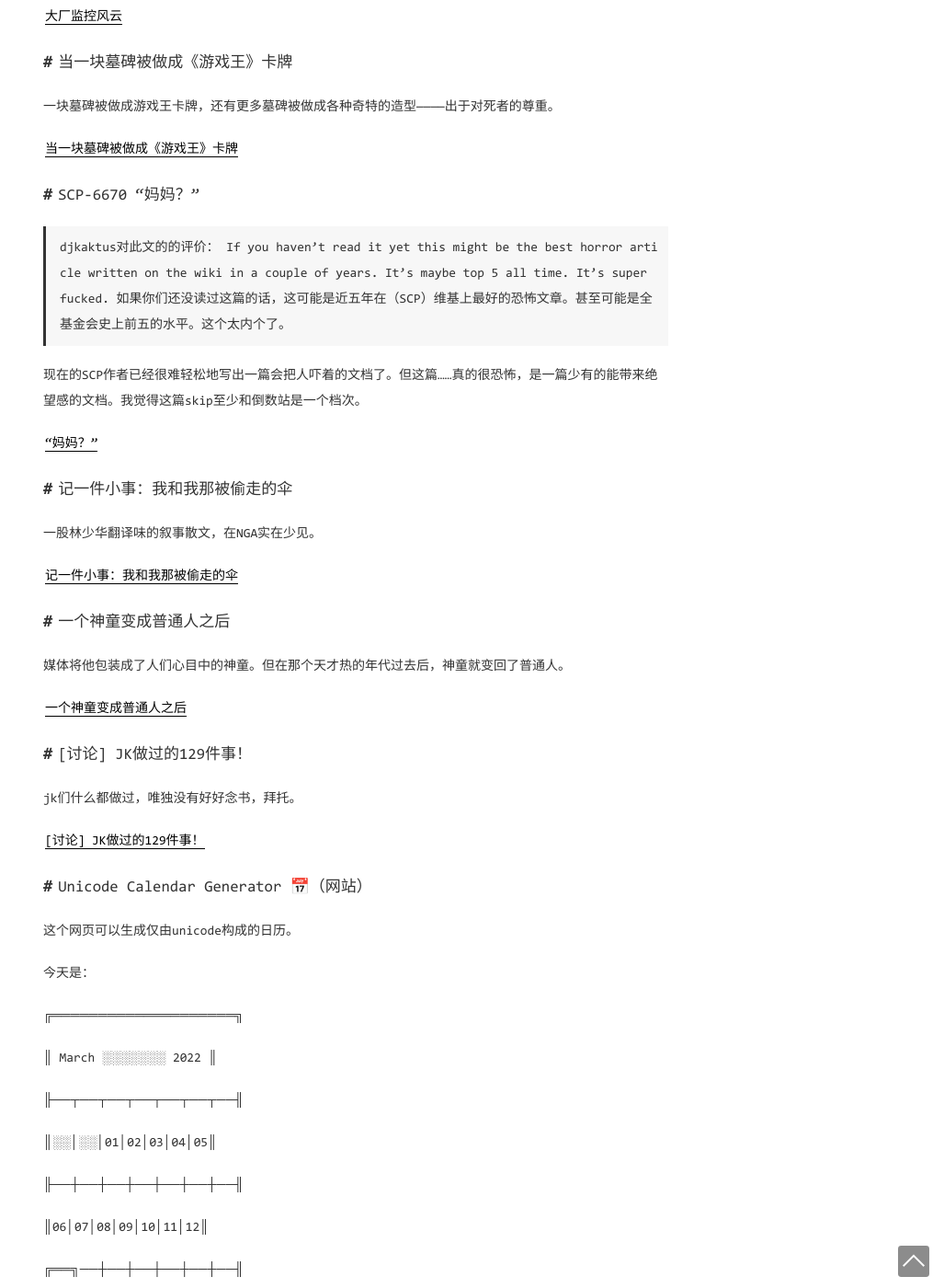
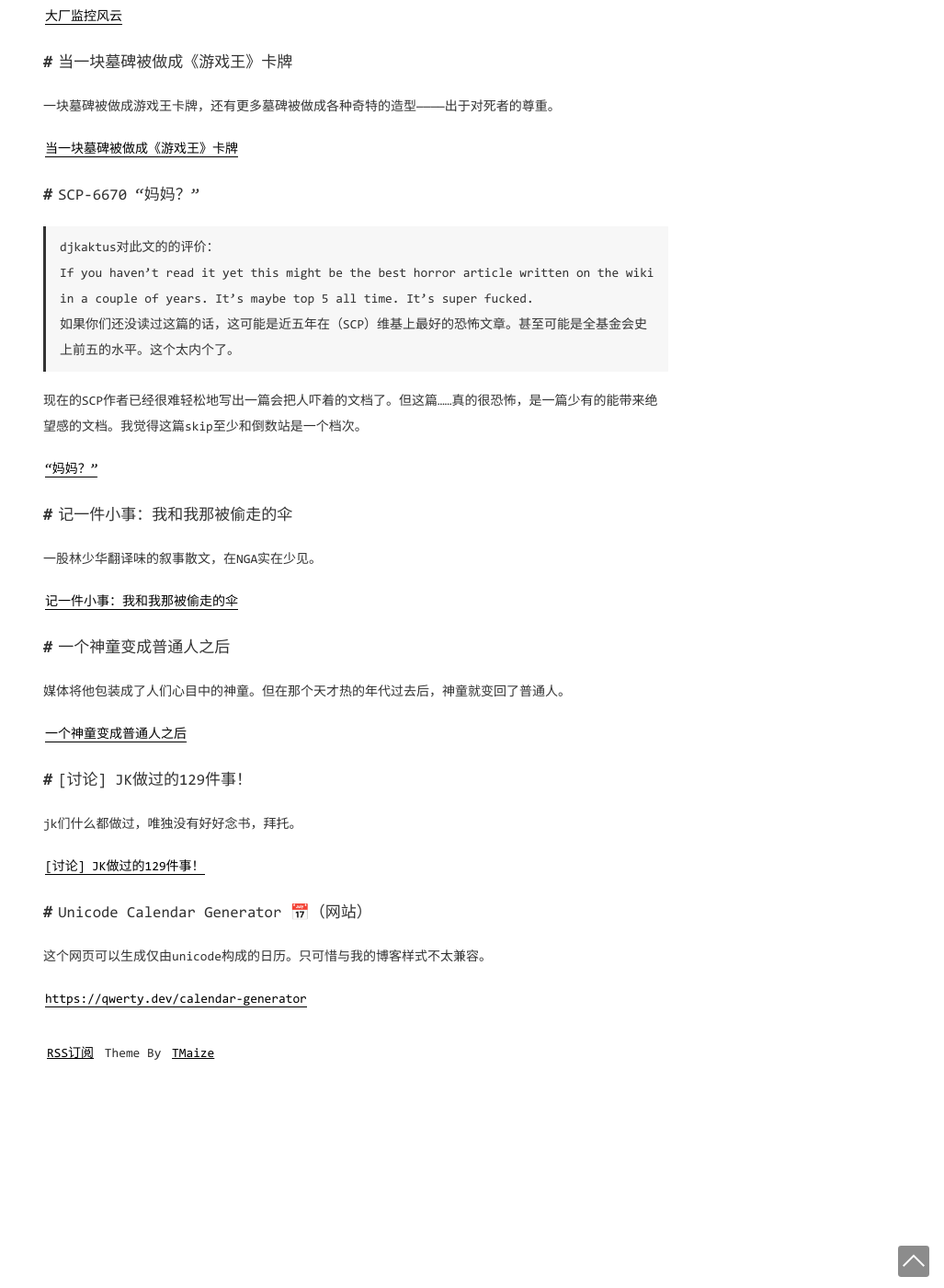
Before and after one commit to tilapia87/tilapia87.github.io, a Jekyll site: the page built from _posts/2022-03-13-无糖碳酸剪报001：阅读碳酸.md, in a window 1280 px wide and 1400 px high, scrolled down 757 px. Shown: the whole window at 92% size, without its empty margins (253-1280 px from the left). Built offline with Jekyll 4.4.1, drawn with Linux system fonts in a browser that asks for light colours; comment, search, counter and statistics services are not loaded; some of the changed text lies outside the part shown.

Commit message:
Update 2022-03-13-无糖碳酸剪报001：阅读碳酸.md

```diff
--- a/_posts/2022-03-13-无糖碳酸剪报001：阅读碳酸.md
+++ b/_posts/2022-03-13-无糖碳酸剪报001：阅读碳酸.md
@@ -28,7 +28,9 @@ categories: [剪报]
 # SCP-6670  “妈妈？”
 
 > djkaktus对此文的的评价：
+>
 > If you haven't read it yet this might be the best horror article written on the wiki in a couple of years. It's maybe top 5 all time. It's super fucked.
+>
 > 如果你们还没读过这篇的话，这可能是近五年在（SCP）维基上最好的恐怖文章。甚至可能是全基金会史上前五的水平。这个太内个了。
 
 现在的SCP作者已经很难轻松地写出一篇会把人吓着的文档了。但这篇……真的很恐怖，是一篇少有的能带来绝望感的文档。我觉得这篇skip至少和倒数站是一个档次。
@@ -55,34 +57,6 @@ jk们什么都做过，唯独没有好好念书，拜托。
 
 # Unicode Calendar Generator 📅（网站）
 
-这个网页可以生成仅由unicode构成的日历。
-
-今天是：
-
-╔════════════════════╗
-
-║ March ░░░░░░░ 2022 ║
-
-╟──┬──┬──┬──┬──┬──┬──╢
-
-║░░│░░│01│02│03│04│05║
-
-╟──┼──┼──┼──┼──┼──┼──╢
-
-║06│07│08│09│10│11│12║
-
-╔══╗──┼──┼──┼──┼──┼──╢
-
-║13║14│15│16│17│18│19║
-
-╚══╝──┼──┼──┼──┼──┼──╢
-
-║20│21│22│23│24│25│26║
-
-╟──┼──┼──┼──┼──┼──┼──╢
-
-║27│28│29│30│31│░░│░░║
-
-╚══╧══╧══╧══╧══╧══╧══╝
+这个网页可以生成仅由unicode构成的日历。只可惜与我的博客样式不太兼容。
 
 <https://qwerty.dev/calendar-generator>
```
